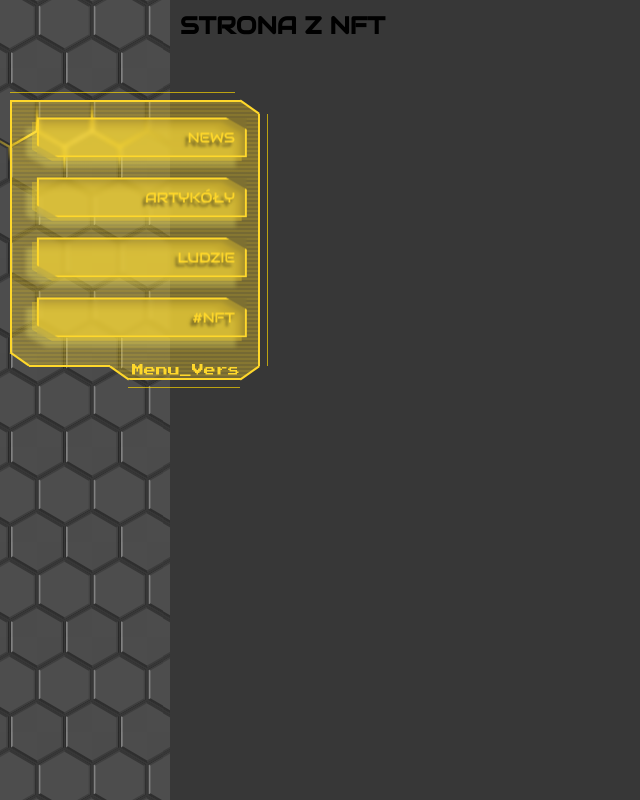
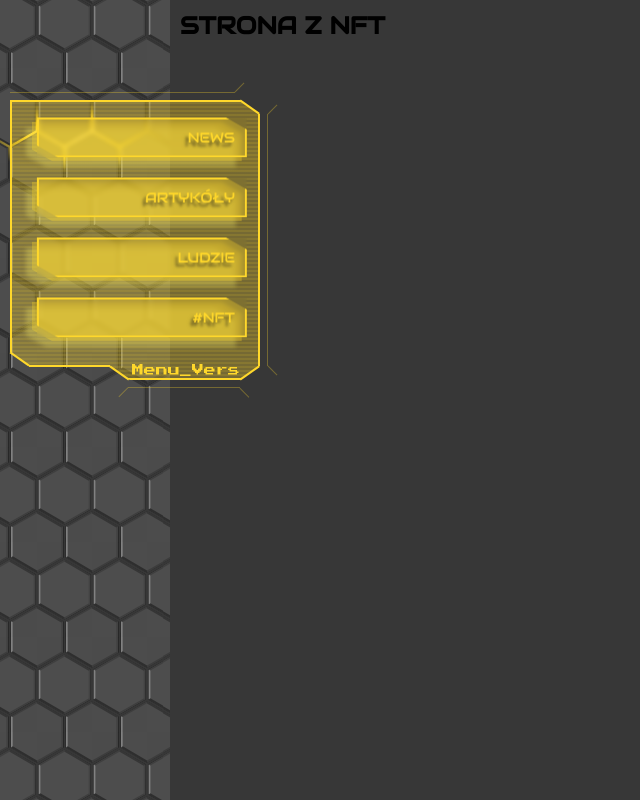
Before and after one commit to JanSzalanski/react_me_v2, a React (Create React App) app: page /nft in a window 1280 px wide. Shown: the whole page, without its empty margins (0-640 px from the left). Built offline with nearby package versions, Linux system fonts and the light colour scheme; a web font is replaced by a local one.

Commit message:
added some lines around menu

```diff
--- a/src/components/atoms/Button/Button.module.scss
+++ b/src/components/atoms/Button/Button.module.scss
@@ -46,8 +46,10 @@
   color: var(--colorArticles);
   background-color: var(--color-light-grey);
   text-shadow: none;
-  border-left: 2px solid var(--colorArticles);
-  border-right: 2px solid var(--colorArticles);
+  border-left: 1px solid var(--colorArticles);
+  border-right: 1px solid var(--colorArticles);
+  border-bottom: 1px solid var(--colorArticles);
+  border-top: 1px solid var(--colorArticles);
   backdrop-filter: none;
 
   &:hover {
--- a/src/components/organisms/SideBar/SideBar.js
+++ b/src/components/organisms/SideBar/SideBar.js
@@ -49,8 +49,13 @@ const SideBar = (props) => {
       <div className="sidebar"></div>
       <div className="borderMenuWrapper">
         <div className="topLine" />
+        <div className="topLineCorner" />
+        <div className="rightLineCornerA" />
+        <div className="rightLineCornerB" />
         <div className="rightLine" />
         <div className="underLine" />
+        <div className="underLineCornerB" />
+        <div className="underLineCornerA" />
         <div className="backgroundMenu">
           <div className="scanline" />
         </div>
--- a/src/components/organisms/SideBar/SideBar.scss
+++ b/src/components/organisms/SideBar/SideBar.scss
@@ -89,7 +89,16 @@
   width: 90%;
   top: -8px;
   left: 0;
-  border-top: 1px solid var(--colorArticlesC);
+  border-top: 1px solid var(--colorArticlesB);
+}
+
+.topLineCorner {
+  position: absolute;
+  width: 13px;
+  top: -13px;
+  left: 89.3%;
+  border-top: 1px solid var(--colorArticlesB);
+  transform: rotate(-45deg);
 }
 
 .rightLine {
@@ -97,7 +106,25 @@
   top: 5%;
   bottom: 5%;
   right: -8px;
-  border-right: 1px solid var(--colorArticlesC);
+  border-right: 1px solid var(--colorArticlesB);
+}
+
+.rightLineCornerA {
+  position: absolute;
+  top: 3px;
+  height: 13px;
+  right: -13px;
+  border-right: 1px solid var(--colorArticlesB);
+  transform: rotate(45deg);
+}
+
+.rightLineCornerB {
+  position: absolute;
+  height: 13px;
+  right: -13px;
+  border-right: 1px solid var(--colorArticlesB);
+  transform: rotate(-45deg);
+  top: 94.3%;
 }
 
 .underLine {
@@ -105,7 +132,25 @@
   width: 45%;
   bottom: -8px;
   right: 20px;
-  border-bottom: 1px solid var(--colorArticlesC);
+  border-bottom: 1px solid var(--colorArticlesB);
+}
+
+.underLineCornerB {
+  position: absolute;
+  width: 5%;
+  bottom: -13px;
+  right: 10px;
+  border-bottom: 1px solid var(--colorArticlesB);
+  transform: rotate(45deg);
+}
+
+.underLineCornerA {
+  position: absolute;
+  width: 5%;
+  bottom: -13px;
+  right: calc(18px + 45%);
+  border-bottom: 1px solid var(--colorArticlesB);
+  transform: rotate(-45deg);
 }
 
 .borderMenu {
```
Also changed, not shown: src/components/atoms/Button/Button.module.css, src/components/organisms/SideBar/SideBar.css, 2 other files (tests, documents, lock files or other folders).
